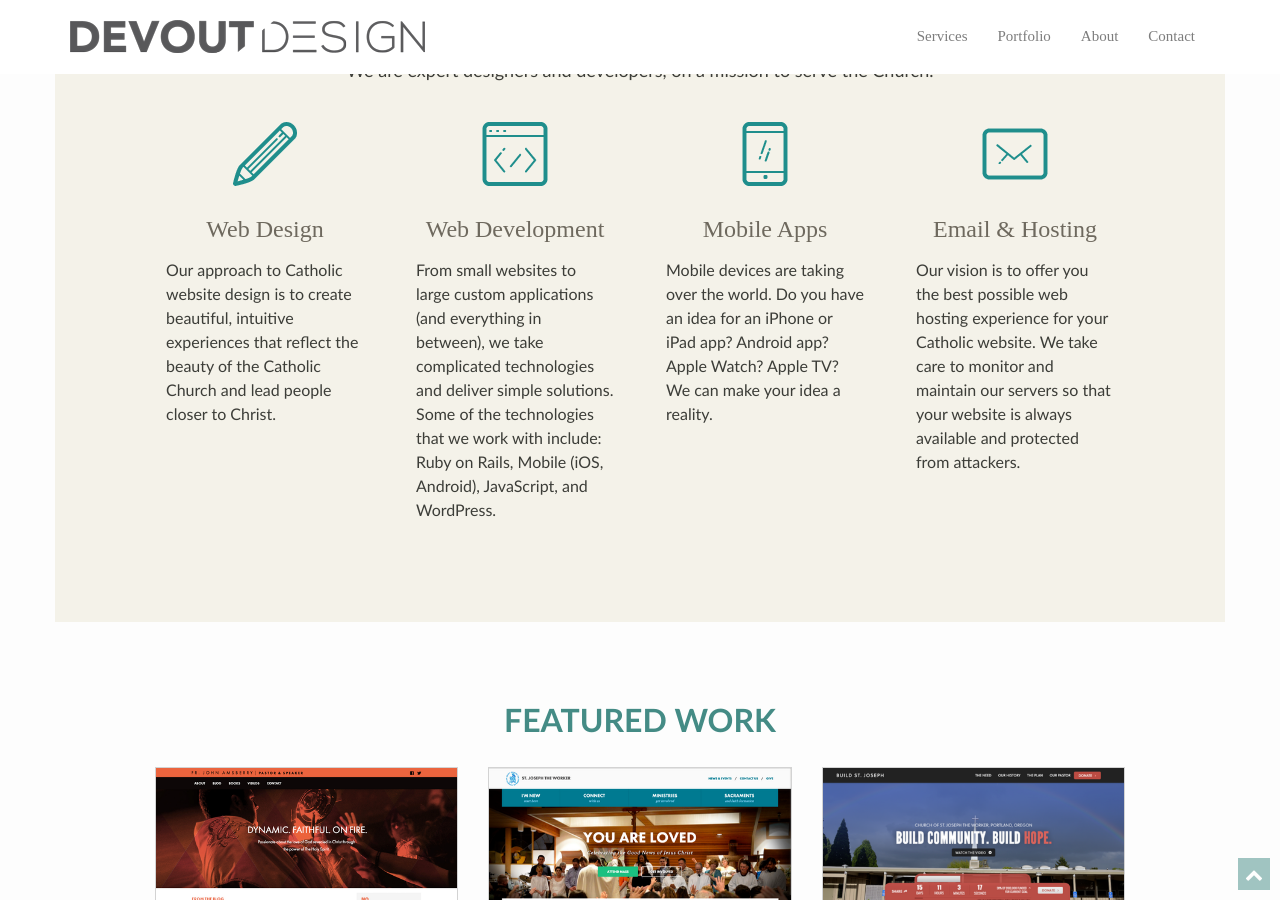
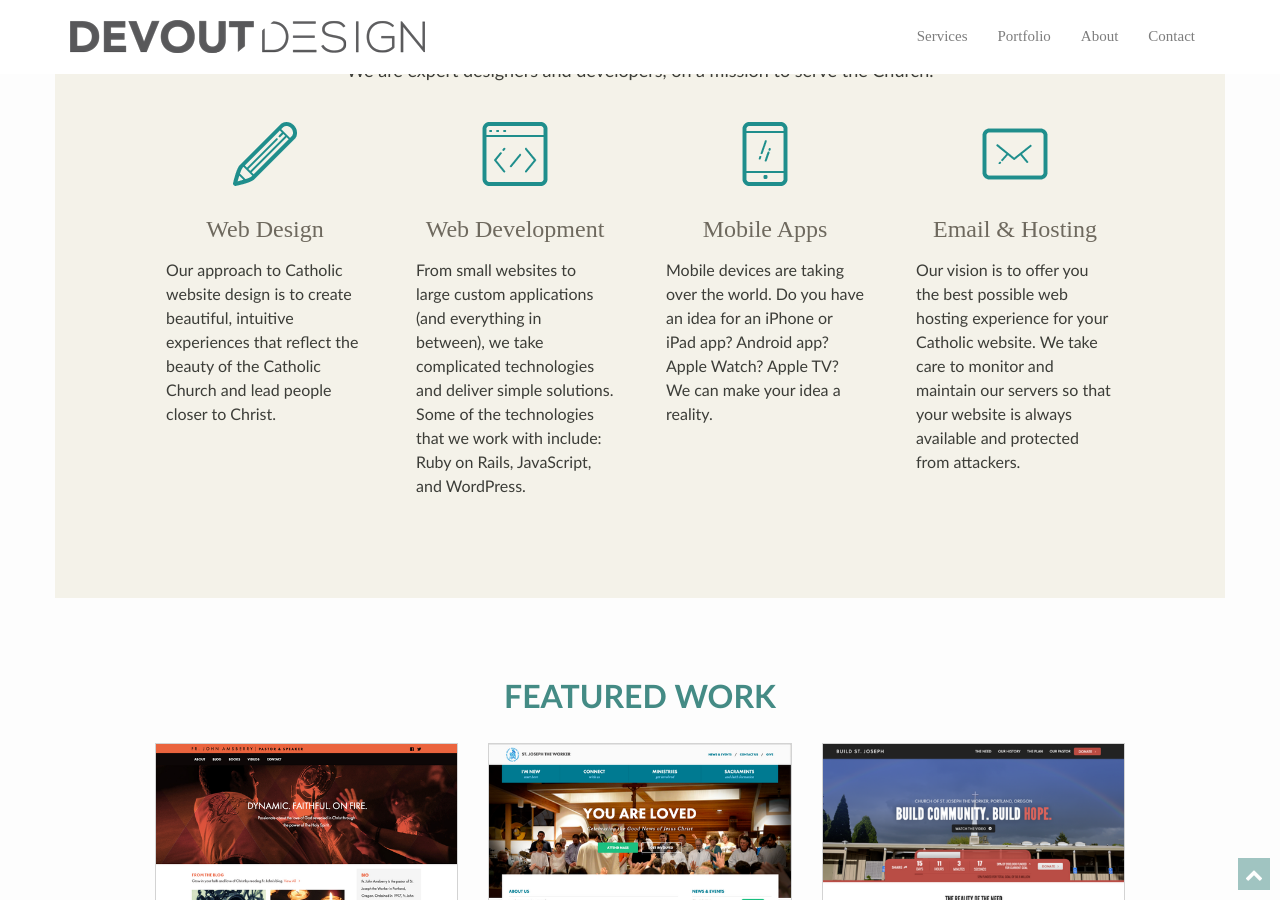
Before and after one commit to devoutdesign/devoutdesign.github.io, a Jekyll site: the page built from index.html, in a window 1280 px wide and 900 px high, scrolled down 615 px. Built offline with Jekyll 4.4.1, drawn with Linux system fonts in a browser that asks for light colours; nearby versions of some CDN libraries.

Commit message:
Remove mention of mobile since there is an entire section for mobile

```diff
--- a/_includes/services.html
+++ b/_includes/services.html
@@ -20,7 +20,7 @@
                         <img src="/assets/images/icon-dev.png" class="code">
                     </div>
                     <h2>Web Development</h2>
-                    <p>From small websites to large custom applications (and everything in between), we take complicated technologies and deliver simple solutions. Some of the technologies that we work with include: Ruby on Rails, Mobile (iOS, Android), JavaScript, and WordPress.</p>
+                    <p>From small websites to large custom applications (and everything in between), we take complicated technologies and deliver simple solutions. Some of the technologies that we work with include: Ruby on Rails, JavaScript, and WordPress.</p>
                 </div>
             </div>
             <div class="col-sm-3 col-md-3 col-lg-3">
```
